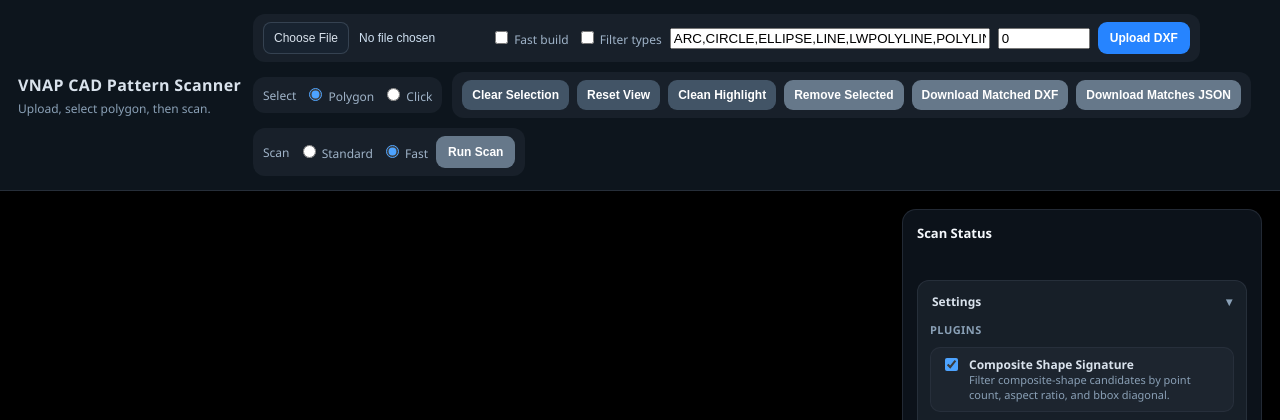
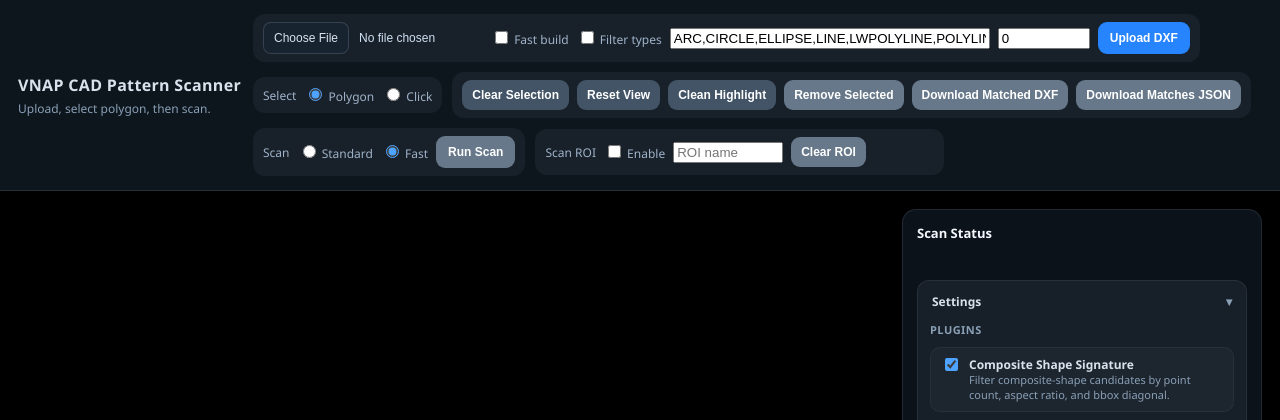
Before and after one commit to yiting-tom/CADEntityMatcher, a FastAPI app: page / in a window 1280 px wide. Shown: the top 420 px of the page. Run offline with FastAPI, Linux system fonts and the light colour scheme.

Commit message:
Fix ROI scan filtering and match export naming

```diff
--- a/app.py
+++ b/app.py
@@ -2171,12 +2171,8 @@ async def upload_dxf(
             viewbox_h = float(vb[3])
             if viewbox_w > 0 and viewbox_h > 0:
                 render_mapping = {
-                    "matrix": [
-                        float(v) for row in matrix.rows() for v in row
-                    ],
-                    "inv_matrix": [
-                        float(v) for row in inv.rows() for v in row
-                    ],
+                    "matrix": [float(v) for row in matrix.rows() for v in row],
+                    "inv_matrix": [float(v) for row in inv.rows() for v in row],
                     "viewbox_x": viewbox_x,
                     "viewbox_y": viewbox_y,
                     "viewbox_w": viewbox_w,
@@ -2207,11 +2203,7 @@ async def upload_dxf(
         "removed_circle_count": removed_circle_count,
         "removed_circle_groups": removed_circle_groups,
         "entity_count": len(cache_payload["fingerprints"]),
-        "coord_basis": (
-            "render_matrix"
-            if render_mapping
-            else "dxf_extents"
-        ),
+        "coord_basis": ("render_matrix" if render_mapping else "dxf_extents"),
         "svg_render_time_ms": svg_render_time_ms,
         "cache_build_time_ms": cache_build_time_ms,
         "svg": svg,
@@ -2460,9 +2452,7 @@ def _build_match(
 
     mf = [af] + [all_fp[i] for i in used]
     handle_ids = _unique_handle_ids(
-        handle_id
-        for feature in mf
-        for handle_id in feature.get("handleIDs", [])
+        handle_id for feature in mf for handle_id in feature.get("handleIDs", [])
     )
     selected = mf if max_highlights is None else mf[:max_highlights]
     hl = [
@@ -2524,6 +2514,141 @@ def _finalize_scan_stats(stats, total_start):
         (total_neighbors / scanned) if scanned else 0.0, 2
     )
     return stats
+
+
+def _roi_box_from_pct(cache_payload, roi_pct):
+    if not isinstance(roi_pct, list) or len(roi_pct) != 2:
+        return None
+    if not all(isinstance(pt, list) and len(pt) >= 2 for pt in roi_pct):
+        return None
+    bounds = cache_payload["bounds"]
+    render_mapping = cache_payload.get("render_mapping")
+    try:
+        p1 = _render_pct_to_dxf_point(roi_pct[0], bounds, render_mapping)
+        p2 = _render_pct_to_dxf_point(roi_pct[1], bounds, render_mapping)
+    except (TypeError, ValueError):
+        return None
+    dxf_min_x = min(p1[0], p2[0])
+    dxf_max_x = max(p1[0], p2[0])
+    dxf_min_y = min(p1[1], p2[1])
+    dxf_max_y = max(p1[1], p2[1])
+    if dxf_max_x - dxf_min_x <= BOUNDS_EPS or dxf_max_y - dxf_min_y <= BOUNDS_EPS:
+        return None
+    return ShapelyPolygon(
+        [
+            (dxf_min_x, dxf_min_y),
+            (dxf_max_x, dxf_min_y),
+            (dxf_max_x, dxf_max_y),
+            (dxf_min_x, dxf_max_y),
+        ]
+    )
+
+
+def _feature_within_roi(feature, roi_box):
+    geom = feature.get("geometry") or {}
+    kind = geom.get("kind")
+    if kind == "circle":
+        try:
+            cx = float(geom["cx"])
+            cy = float(geom["cy"])
+            r = abs(float(geom["r"]))
+        except (KeyError, TypeError, ValueError):
+            return roi_box.covers(Point(feature["x"], feature["y"]))
+        return roi_box.covers(
+            ShapelyPolygon(
+                [
+                    (cx - r, cy - r),
+                    (cx + r, cy - r),
+                    (cx + r, cy + r),
+                    (cx - r, cy + r),
+                ]
+            )
+        )
+    if kind == "polyline":
+        try:
+            points = geom.get("points", [])
+            if len(points) >= 2:
+                return roi_box.covers(LineString(points))
+        except Exception:
+            pass
+    return roi_box.covers(Point(feature["x"], feature["y"]))
+
+
+def _apply_roi_filter(cache_payload, roi_pct):
+    """Filter fingerprints to ROI rectangle. roi_pct=[[x1,y1],[x2,y2]] in render-pct space."""
+    roi_box = _roi_box_from_pct(cache_payload, roi_pct)
+    if roi_box is None:
+        filtered_fp = []
+    else:
+        filtered_fp = [
+            f
+            for f in cache_payload["fingerprints"]
+            if _feature_within_roi(f, roi_box)
+        ]
+    if filtered_fp:
+        coords = np.array([[f["x"], f["y"]] for f in filtered_fp])
+        sizes = np.array([f["size"] for f in filtered_fp])
+        tree = cKDTree(coords)
+    else:
+        coords = np.empty((0, 2))
+        sizes = np.empty(0)
+        tree = None
+    type_index = {}
+    for idx, f in enumerate(filtered_fp):
+        type_index.setdefault(f["type"], []).append(idx)
+    type_index = {t: np.array(v) for t, v in type_index.items()}
+    return filtered_fp, tree, coords, sizes, type_index
+
+
+def _highlight_within_roi_pct(highlight, roi_pct):
+    if not isinstance(roi_pct, list) or len(roi_pct) != 2:
+        return True
+    try:
+        x1, y1 = float(roi_pct[0][0]), float(roi_pct[0][1])
+        x2, y2 = float(roi_pct[1][0]), float(roi_pct[1][1])
+    except (TypeError, ValueError, IndexError):
+        return True
+    min_x, max_x = min(x1, x2), max(x1, x2)
+    min_y, max_y = min(y1, y2), max(y1, y2)
+    kind = highlight.get("kind")
+    if kind == "circle":
+        try:
+            cx = float(highlight["cx_pct"])
+            cy = float(highlight["cy_pct"])
+            r = abs(float(highlight.get("r_pct", 0.0)))
+        except (TypeError, ValueError, KeyError):
+            return False
+        return (
+            min_x <= cx - r
+            and cx + r <= max_x
+            and min_y <= cy - r
+            and cy + r <= max_y
+        )
+    if kind == "polyline":
+        points = highlight.get("points_pct", [])
+        if not points:
+            return False
+        try:
+            return all(
+                min_x <= float(pt[0]) <= max_x and min_y <= float(pt[1]) <= max_y
+                for pt in points
+            )
+        except (TypeError, ValueError, IndexError):
+            return False
+    return False
+
+
+def _match_within_roi_pct(match, roi_pct):
+    highlights = match.get("highlights") or []
+    if not highlights:
+        return False
+    return all(_highlight_within_roi_pct(h, roi_pct) for h in highlights)
+
+
+def _filter_matches_to_roi_pct(matches, roi_pct):
+    if not roi_pct:
+        return matches
+    return [m for m in matches if _match_within_roi_pct(m, roi_pct)]
 
 
 @app.post("/scan")
@@ -2571,6 +2696,13 @@ async def scan_dxf(template: dict = Body(...)):
     type_index = cache_payload["type_index"]
     sizes = cache_payload["sizes"]
 
+    roi_pct = template.get("roi_pct")
+    if roi_pct and len(roi_pct) == 2:
+        all_fp, tree, _, sizes, type_index = _apply_roi_filter(cache_payload, roi_pct)
+        stats["roi_fp_count"] = len(all_fp)
+        stats["total_fp_count"] = len(cache_payload["fingerprints"])
+        stats["roi_pct"] = roi_pct
+
     template_id = template.get("template_id")
     if template_id:
         stored_template = _load_extracted_template(
@@ -2649,6 +2781,10 @@ async def scan_dxf(template: dict = Body(...)):
         stats["matching_ms"] = int((time.perf_counter() - t_matching) * 1000)
         stats["raw_match_count"] = len(matches_found)
         unique = _dedupe_and_sort_matches(matches_found)
+        if roi_pct:
+            before_roi_match_count = len(unique)
+            unique = _filter_matches_to_roi_pct(unique, roi_pct)
+            stats["roi_match_reject_count"] = before_roi_match_count - len(unique)
         stats["unique_match_count"] = len(unique)
         return {
             "match_count": len(unique),
@@ -2794,6 +2930,10 @@ async def scan_dxf(template: dict = Body(...)):
     stats["matching_ms"] = int((time.perf_counter() - t_matching) * 1000)
     stats["raw_match_count"] = len(matches_found)
     unique = _dedupe_and_sort_matches(matches_found)
+    if roi_pct:
+        before_roi_match_count = len(unique)
+        unique = _filter_matches_to_roi_pct(unique, roi_pct)
+        stats["roi_match_reject_count"] = before_roi_match_count - len(unique)
     stats["unique_match_count"] = len(unique)
     return {
         "match_count": len(unique),
@@ -2851,6 +2991,15 @@ async def scan_dxf_fast(template: dict = Body(...)):
     tree = cache_payload["tree"]
     type_index = cache_payload["type_index"]
 
+    roi_pct = template.get("roi_pct")
+    if roi_pct and len(roi_pct) == 2:
+        all_fp, tree, coords, sizes, type_index = _apply_roi_filter(
+            cache_payload, roi_pct
+        )
+        stats["roi_fp_count"] = len(all_fp)
+        stats["total_fp_count"] = len(cache_payload["fingerprints"])
+        stats["roi_pct"] = roi_pct
+
     template_id = template.get("template_id")
     if template_id:
         stored_template = _load_extracted_template(
@@ -2930,6 +3079,10 @@ async def scan_dxf_fast(template: dict = Body(...)):
         stats["matching_ms"] = int((time.perf_counter() - t_matching) * 1000)
         stats["raw_match_count"] = len(matches_found)
         unique = _dedupe_and_sort_matches(matches_found)
+        if roi_pct:
+            before_roi_match_count = len(unique)
+            unique = _filter_matches_to_roi_pct(unique, roi_pct)
+            stats["roi_match_reject_count"] = before_roi_match_count - len(unique)
         stats["unique_match_count"] = len(unique)
         return {
             "match_count": len(unique),
@@ -3136,6 +3289,10 @@ async def scan_dxf_fast(template: dict = Body(...)):
     stats["matching_ms"] = int((time.perf_counter() - t_matching) * 1000)
     stats["raw_match_count"] = len(matches_found)
     unique = _dedupe_and_sort_matches(matches_found)
+    if roi_pct:
+        before_roi_match_count = len(unique)
+        unique = _filter_matches_to_roi_pct(unique, roi_pct)
+        stats["roi_match_reject_count"] = before_roi_match_count - len(unique)
     stats["unique_match_count"] = len(unique)
     return {
         "match_count": len(unique),
--- a/templates/index.html
+++ b/templates/index.html
@@ -468,6 +468,14 @@
                     <label><input type="radio" name="scan-mode" value="/scan_fast" checked> Fast</label>
                     <button id="btn-scan" onclick="scanTemplate()" disabled>Run Scan</button>
                 </div>
+                <div class="toolbar-group">
+                    <span>Scan ROI</span>
+                    <label><input type="checkbox" id="roi-enabled"> Enable</label>
+                    <input type="text" id="roi-name-input" placeholder="ROI name" style="width:110px;"
+                        title="Name prefix for the downloaded JSON file">
+                    <button class="btn-sm" id="btn-clear-roi" onclick="clearRoi()" disabled>Clear ROI</button>
+                    <span id="roi-status" style="font-size:12px;color:#ffa000;min-width:60px;"></span>
+                </div>
             </div>
         </header>
 
@@ -478,6 +486,7 @@
                     <svg id="svg-overlay"
                         style="position:absolute;top:0;left:0;width:100%;height:100%;pointer-events:none;z-index:10;">
                         <g id="removed-group"></g>
+                        <g id="roi-group"></g>
                         <g id="poly-group"></g>
                         <g id="template-group"></g>
                         <g id="hl-group"></g>
@@ -501,10 +510,12 @@
                         <summary>Template Library</summary>
                         <div class="details-body">
                             <div class="library-save-fields">
-                                <select id="template-library-version" class="setting-input" onchange="changeTemplateLibraryVersion()">
+                                <select id="template-library-version" class="setting-input"
+                                    onchange="changeTemplateLibraryVersion()">
                                     <option value="">Loading versions...</option>
                                 </select>
-                                <button class="btn-sm btn-danger" type="button" onclick="deleteActiveTemplateLibraryVersion()">
+                                <button class="btn-sm btn-danger" type="button"
+                                    onclick="deleteActiveTemplateLibraryVersion()">
                                     Delete Version
                                 </button>
                                 <input id="saved-template-name" class="setting-input" type="text"
@@ -522,8 +533,10 @@
                             <div class="library-transfer-row">
                                 <input id="template-library-file" type="file" accept=".json,application/json">
                                 <div style="display:flex; gap:8px; flex-wrap:wrap;">
-                                    <button class="btn-sm" onclick="uploadTemplateLibrary()">Upload Library JSON</button>
-                                    <button class="btn-sm" onclick="downloadTemplateLibrary()">Download Library JSON</button>
+                                    <button class="btn-sm" onclick="uploadTemplateLibrary()">Upload Library
+                                        JSON</button>
+                                    <button class="btn-sm" onclick="downloadTemplateLibrary()">Download Library
+                                        JSON</button>
                                 </div>
                             </div>
                             <p id="template-library-status" class="setting-meta library-status">Loading template
@@ -569,6 +582,7 @@
         const svgOverlay = document.getElementById('svg-overlay');
         const uploadResult = document.getElementById('upload-result');
         const removedG = document.getElementById('removed-group');
+        const roiG = document.getElementById('roi-group');
         const polyG = document.getElementById('poly-group');
         const tmplG = document.getElementById('template-group');
         const hlG = document.getElementById('hl-group');
@@ -604,6 +618,9 @@
         let activeLibraryCategory = null;
         let contentW = 0, contentH = 0;
         let svgViewport = { x0: 0, y0: 0, w: 0, h: 0 };
+        // ROI state
+        let roiEnabled = false, roiDragging = false;
+        let roiStart = null, roiEnd = null, roiPct = null;
         const MAX_TEMPLATE_HIGHLIGHTS_TO_DRAW = 250;
         const MAX_MATCHES_TO_DRAW = 200;
         const MAX_HIGHLIGHTS_PER_MATCH_TO_DRAW = 80;
@@ -1159,9 +1176,11 @@
         }
 
         function updateSelectionHint() {
-            selectionHint.innerText = selectorMode === 'click'
+            var roiHint = roiEnabled ? ' | ROI: Ctrl+drag to set scan region.' : '';
+            selectionHint.innerText = (selectorMode === 'click'
                 ? 'Click to select one feature. Hold Shift and click to add or remove features. Right-drag to pan. Scroll to zoom. Press ESC to clear.'
-                : 'Left-click to add vertex. Double-click or click the first point to close. Right-drag to pan. Scroll to zoom. Press ESC to clear.';
+                : 'Left-click to add vertex. Double-click or click the first point to close. Right-drag to pan. Scroll to zoom. Press ESC to clear.')
+                + roiHint;
         }
 
         function setSelectorMode(mode) {
@@ -1288,6 +1307,11 @@
         // --- Transform ---
         function applyTransform() {
             wrapper.style.transform = 'translate(' + panX + 'px,' + panY + 'px) scale(' + scale + ')';
+            if (roiPct && !roiDragging) {
+                var a = svgPctToContent(roiPct[0][0], roiPct[0][1]);
+                var b = svgPctToContent(roiPct[1][0], roiPct[1][1]);
+                drawRoiRect(a, b);
+            }
         }
         function syncCanvasSize() {
             contentW = container.clientWidth;
@@ -1427,24 +1451,25 @@
             URL.revokeObjectURL(url);
         }
         function buildMatchesJsonPayload() {
-            return (currentMatchResult && currentMatchResult.matches ? currentMatchResult.matches : []).map(function (match, idx) {
-                return {
-                    match_index: idx,
-                    template_name: match.template_name || null,
-                    template_category: match.template_category || null,
-                    dxf_x: match.dxf_x,
-                    dxf_y: match.dxf_y,
-                    render_pct_x: match.render_pct_x,
-                    render_pct_y: match.render_pct_y,
-                    match_score: match.match_score,
-                    handleIDs: match.handleIDs || [],
-                };
-            });
+            var matches = currentMatchResult && currentMatchResult.matches ? currentMatchResult.matches : [];
+            var result = {};
+            var roiName = (roiEnabled && document.getElementById('roi-name-input').value.trim()) || '';
+            matches.forEach(function (match) {
+                var category = (match.template_category || 'Uncategorized').trim();
+                var name = (match.template_name || 'Unknown').trim();
+                var key = (roiName ? roiName + '.' : '') + category + '.' + name;
+                if (!result[key]) result[key] = [];
+                result[key].push(match.handleIDs || []);
+            });
+            return result;
         }
         function downloadMatchesJson() {
             if (!currentMatchResult || !currentMatchResult.matches || !currentMatchResult.matches.length) return;
-            var suffix = currentCacheId ? currentCacheId.slice(0, 8) : 'matches';
-            downloadJson('matched_entities_' + suffix + '.json', buildMatchesJsonPayload());
+            var payload = buildMatchesJsonPayload();
+            var keys = Object.keys(payload);
+            var baseName = keys.length === 1 ? keys[0] : keys[0] + '_and_more';
+            var filename = baseName + '.json';
+            downloadJson(filename, payload);
         }
         async function downloadMatchedDXF() {
             if (!currentMatchResult || !currentCacheId) return;
@@ -1575,6 +1600,7 @@
         // --- Polygon selection ---
         container.addEventListener('click', async function (e) {
             if (e.button !== 0 || isPanning || !contentW) return;
+            if (roiEnabled && e.ctrlKey) return;
             var pt = screenToContent(e.clientX, e.clientY);
             if (selectorMode === 'click') {
                 if (e.detail >= 2) return;
@@ -1956,12 +1982,94 @@
             clearPoly(true); hlG.innerHTML = '';
             removedHighlights = [];
             removedG.innerHTML = '';
+            clearRoi();
             currentCacheId = null;
             resetView();
             document.getElementById('scan-status').innerText = '';
             document.getElementById('scan-result').innerText = 'Waiting for scan...';
             setMatchButtonsEnabled(false);
         }
+
+        // --- ROI ---
+        function clearRoi() {
+            roiPct = null; roiStart = null; roiEnd = null; roiDragging = false;
+            roiG.innerHTML = '';
+            document.getElementById('roi-status').innerText = '';
+            document.getElementById('btn-clear-roi').disabled = true;
+        }
+
+        function drawRoiRect(a, b) {
+            var NS = 'http://www.w3.org/2000/svg';
+            roiG.innerHTML = '';
+            var x = Math.min(a.x, b.x), y = Math.min(a.y, b.y);
+            var w = Math.abs(b.x - a.x), h = Math.abs(b.y - a.y);
+            var rect = document.createElementNS(NS, 'rect');
+            rect.setAttribute('x', x); rect.setAttribute('y', y);
+            rect.setAttribute('width', w); rect.setAttribute('height', h);
+            rect.setAttribute('fill', 'rgba(255,160,0,0.08)');
+            rect.setAttribute('stroke', '#ffa000');
+            rect.setAttribute('stroke-width', 2 / scale);
+            rect.setAttribute('stroke-dasharray', (6 / scale) + ' ' + (4 / scale));
+            roiG.appendChild(rect);
+            var roiName = document.getElementById('roi-name-input').value.trim();
+            if (roiName) {
+                var fontSize = Math.max(12 / scale, 1);
+                var txt = document.createElementNS(NS, 'text');
+                txt.setAttribute('x', x + 6 / scale);
+                txt.setAttribute('y', y + fontSize + 4 / scale);
+                txt.setAttribute('fill', '#ffa000');
+                txt.setAttribute('stroke', '#000');
+                txt.setAttribute('stroke-width', 3 / scale);
+                txt.setAttribute('paint-order', 'stroke');
+                txt.setAttribute('font-size', fontSize);
+                txt.setAttribute('font-family', 'ui-monospace,monospace');
+                txt.setAttribute('pointer-events', 'none');
+                txt.textContent = roiName;
+                roiG.appendChild(txt);
+            }
+        }
+
+        document.getElementById('roi-enabled').addEventListener('change', function () {
+            roiEnabled = this.checked;
+            if (!roiEnabled) clearRoi();
+            updateSelectionHint();
+        });
+
+        document.getElementById('roi-name-input').addEventListener('input', function () {
+            if (roiPct && !roiDragging) {
+                var a = svgPctToContent(roiPct[0][0], roiPct[0][1]);
+                var b = svgPctToContent(roiPct[1][0], roiPct[1][1]);
+                drawRoiRect(a, b);
+            }
+        });
+
+        container.addEventListener('mousedown', function (e) {
+            if (!roiEnabled || e.button !== 0 || !e.ctrlKey) return;
+            e.preventDefault(); e.stopPropagation();
+            roiDragging = true;
+            roiStart = screenToContent(e.clientX, e.clientY);
+            roiEnd = roiStart;
+            roiG.innerHTML = '';
+        }, true);
+
+        window.addEventListener('mousemove', function (e) {
+            if (!roiDragging) return;
+            roiEnd = screenToContent(e.clientX, e.clientY);
+            drawRoiRect(roiStart, roiEnd);
+        });
+
+        window.addEventListener('mouseup', function (e) {
+            if (!roiDragging) return;
+            roiDragging = false;
+            if (!roiStart || !roiEnd) return;
+            var dx = Math.abs(roiEnd.x - roiStart.x), dy = Math.abs(roiEnd.y - roiStart.y);
+            if (dx < 4 / scale && dy < 4 / scale) { roiG.innerHTML = ''; return; }
+            roiPct = [contentToSvgPct(roiStart), contentToSvgPct(roiEnd)];
+            drawRoiRect(roiStart, roiEnd);
+            var roiName = document.getElementById('roi-name-input').value.trim();
+            document.getElementById('roi-status').innerText = roiName ? roiName + ' set' : 'ROI set';
+            document.getElementById('btn-clear-roi').disabled = false;
+        });
 
         // --- Scan ---
         function buildScanPayload(templateLike) {
@@ -1974,6 +2082,7 @@
             }
             payload.plugins = collectSelectedPlugins();
             payload.settings = collectRuntimeSettings();
+            if (roiEnabled && roiPct) payload.roi_pct = roiPct;
             return payload;
         }
 
@@ -2063,7 +2172,14 @@
                 document.getElementById('scan-status').innerText =
                     'Category scan complete! Found ' + data.match_count + ' matches across ' + (currentTemplateBundle.templates || []).length + ' templates (' + elapsed + 's)';
             } else {
-                document.getElementById('scan-status').innerText = 'Scan complete! Found ' + data.match_count + ' matches (' + elapsed + 's)';
+                var roiInfo = (data.scan_stats && data.scan_stats.roi_fp_count !== undefined)
+                    ? ' [ROI: ' + data.scan_stats.roi_fp_count + '/' + data.scan_stats.total_fp_count + ' entities]'
+                    : '';
+                var roiRejectInfo = (data.scan_stats && data.scan_stats.roi_match_reject_count)
+                    ? ' [ROI rejected matches: ' + data.scan_stats.roi_match_reject_count + ']'
+                    : '';
+                document.getElementById('scan-status').innerText = 'Scan complete! Found ' + data.match_count + ' matches (' + elapsed + 's)' + roiInfo;
+                document.getElementById('scan-status').innerText += roiRejectInfo;
             }
             var noHighlightMatches = (data.matches || []).filter(function (m) {
                 return (m.highlight_count_total || 0) > 0 && (m.highlight_count_returned || 0) === 0;
```
